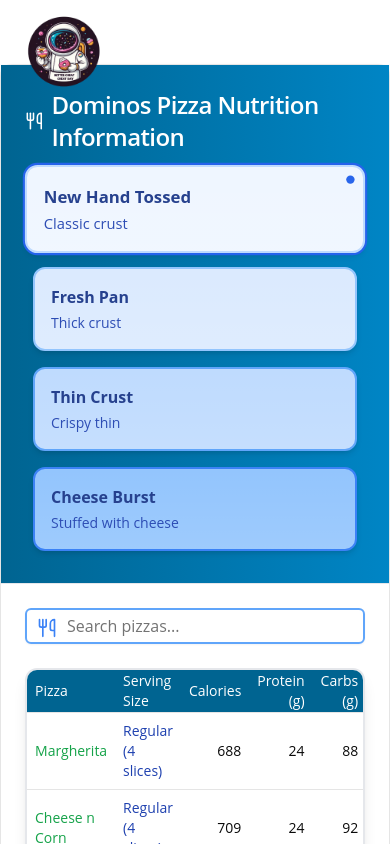
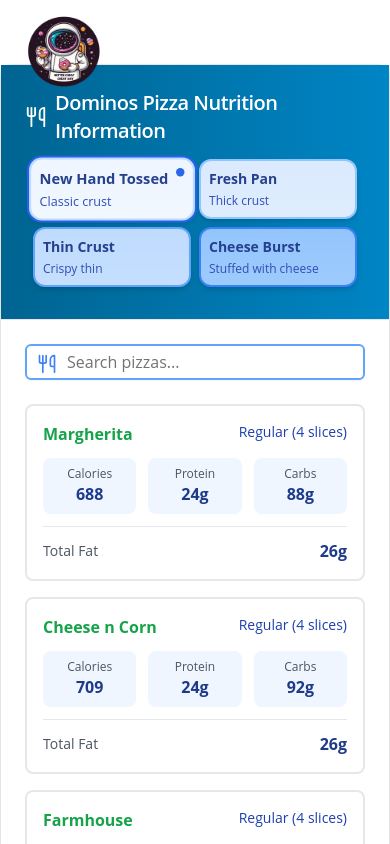
Before and after one commit to aloksingh3112/better-chear-day-v2, a Next.js app: page /dominoes in a window 390 px wide. Shown: the top 844 px of the page. Built offline with nearby package versions, Linux system fonts and the light colour scheme.

Commit message:
changed ui for mobile

```diff
--- a/src/app/burger-king/page.tsx
+++ b/src/app/burger-king/page.tsx
@@ -1,14 +1,8 @@
+
+
 "use client"
 import React, { useState } from 'react';
 import { Input } from "@/components/ui/input";
-import {
-  Table,
-  TableBody,
-  TableCell,
-  TableHead,
-  TableHeader,
-  TableRow,
-} from "@/components/ui/table";
 import { Card, CardHeader, CardTitle, CardContent } from "@/components/ui/card";
 import { Beef } from "lucide-react";
 
@@ -189,29 +183,27 @@
 
   const isVeg = (name) => {
     const nonVegExceptions = [
-        'chicken fries',
-        'cheesy chicken fries'
+      'chicken fries',
+      'cheesy chicken fries'
     ];
 
-    // Check exceptions first
     if (nonVegExceptions.some(item =>
         name.toLowerCase().includes(item.toLowerCase()))) {
         return false;
     }
 
-    // Then check for vegetarian items
     return name.toLowerCase().includes('veg') ||
            name.toLowerCase().includes('paneer') ||
            name.toLowerCase().includes('fries') ||
            name.toLowerCase().includes('hash brown');
-};
+  };
 
   return (
     <Card className="w-full bg-white">
       <CardHeader className="border-b border-gray-200 bg-gradient-to-r from-[#ED7801] to-[#FF9B3F] text-white">
         <div className="flex items-center gap-2">
           <Beef className="h-6 w-6" />
-          <CardTitle className="text-2xl">Burger King Nutrition Information</CardTitle>
+          <CardTitle className="text-xl md:text-2xl">Burger King Nutrition Information</CardTitle>
         </div>
       </CardHeader>
 
@@ -230,38 +222,90 @@
           </div>
         </div>
 
-        <div className="rounded-xl border-2 border-gray-200 overflow-hidden shadow-lg">
-          <Table>
-            <TableHeader>
-              <TableRow className="bg-[#ED7801] text-white hover:bg-[#ED7801]/90">
-                <TableHead className="w-[30%] text-white">Item</TableHead>
-                <TableHead className="w-[15%] text-white">Serving Size</TableHead>
-                <TableHead className="text-right text-white">Calories</TableHead>
-                <TableHead className="text-right text-white">Protein (g)</TableHead>
-                <TableHead className="text-right text-white">Carbs (g)</TableHead>
-                <TableHead className="text-right text-white">Fat (g)</TableHead>
-              </TableRow>
-            </TableHeader>
-            <TableBody>
+        {/* Desktop Table View */}
+        <div className="hidden md:block rounded-xl border-2 border-gray-200 overflow-hidden shadow-lg">
+          <table className="w-full">
+            <thead>
+              <tr className="bg-[#ED7801] text-white">
+                <th className="text-left p-4 font-medium">Item</th>
+                <th className="text-left p-4 font-medium">Serving Size</th>
+                <th className="text-right p-4 font-medium">Calories</th>
+                <th className="text-right p-4 font-medium">Protein (g)</th>
+                <th className="text-right p-4 font-medium">Carbs (g)</th>
+                <th className="text-right p-4 font-medium">Fat (g)</th>
+              </tr>
+            </thead>
+            <tbody>
               {filteredData.map((item, index) => (
-                <TableRow
+                <tr
                   key={index}
-                  className="hover:bg-orange-50 transition-colors duration-200"
+                  className="hover:bg-orange-50 transition-colors duration-200 border-t border-gray-200"
                 >
-                  <TableCell className={`font-medium ${isVeg(item.name) ? categoryColors["Veg"] : categoryColors["Non-Veg"]}`}>
+                  <td className={`p-4 font-medium ${isVeg(item.name) ? categoryColors["Veg"] : categoryColors["Non-Veg"]}`}>
                     {item.name}
-                  </TableCell>
-                  <TableCell className="font-medium text-orange-800">
+                  </td>
+                  <td className="p-4 font-medium text-orange-800">
                     {item.servingSize}
-                  </TableCell>
-                  <TableCell className="text-right">{item.calories}</TableCell>
-                  <TableCell className="text-right">{item.protein}</TableCell>
-                  <TableCell className="text-right">{item.carbs}</TableCell>
-                  <TableCell className="text-right">{item.fat}</TableCell>
-                </TableRow>
+                  </td>
+                  <td className="p-4 text-right">{item.calories}</td>
+                  <td className="p-4 text-right">{item.protein}</td>
+                  <td className="p-4 text-right">{item.carbs}</td>
+                  <td className="p-4 text-right">{item.fat}</td>
+                </tr>
               ))}
-            </TableBody>
-          </Table>
+            </tbody>
+          </table>
+        </div>
+
+        {/* Mobile Card View */}
+        <div className="md:hidden space-y-4">
+          {filteredData.map((item, index) => (
+            <div
+              key={index}
+              className="rounded-lg border-2 border-gray-200 p-4 hover:bg-orange-50 transition-colors duration-200"
+            >
+              <div className="flex justify-between items-start mb-3">
+                <h3 className={`font-bold ${isVeg(item.name) ? categoryColors["Veg"] : categoryColors["Non-Veg"]}`}>
+                  {item.name}
+                </h3>
+                <span className="text-sm text-orange-800 font-medium">{item.servingSize}</span>
+              </div>
+
+              <div className="grid grid-cols-3 gap-3">
+                <div className="text-center p-2 bg-orange-50 rounded-lg">
+                  <div className="text-xs text-gray-600">Calories</div>
+                  <div className="font-bold text-orange-900">{item.calories}</div>
+                </div>
+                <div className="text-center p-2 bg-orange-50 rounded-lg">
+                  <div className="text-xs text-gray-600">Protein</div>
+                  <div className="font-bold text-orange-900">{item.protein}g</div>
+                </div>
+                <div className="text-center p-2 bg-orange-50 rounded-lg">
+                  <div className="text-xs text-gray-600">Carbs</div>
+                  <div className="font-bold text-orange-900">{item.carbs}g</div>
+                </div>
+              </div>
+
+              <div className="mt-3 pt-3 border-t border-gray-200">
+                <div className="flex justify-between items-center">
+                  <span className="text-sm text-gray-600">Total Fat</span>
+                  <span className="font-bold text-orange-900">{item.fat}g</span>
+                </div>
+              </div>
+            </div>
+          ))}
+        </div>
+
+        {/* Legend */}
+        <div className="mt-6 flex gap-4 text-sm">
+          <div className="flex items-center gap-2">
+            <span className="w-3 h-3 rounded-full bg-green-600"></span>
+            <span>Vegetarian</span>
+          </div>
+          <div className="flex items-center gap-2">
+            <span className="w-3 h-3 rounded-full bg-red-600"></span>
+            <span>Non-Vegetarian</span>
+          </div>
         </div>
       </CardContent>
     </Card>
--- a/src/app/dominoes/page.tsx
+++ b/src/app/dominoes/page.tsx
@@ -1,14 +1,6 @@
 "use client"
 import React, { useState } from 'react';
 import { Input } from "@/components/ui/input";
-import {
-  Table,
-  TableBody,
-  TableCell,
-  TableHead,
-  TableHeader,
-  TableRow,
-} from "@/components/ui/table";
 import { Card, CardHeader, CardTitle, CardContent } from "@/components/ui/card";
 import { Utensils } from "lucide-react";
 
@@ -56,6 +48,30 @@
       "protein": 24,
       "carbs": 92,
       "fat": 26
+    },
+    {
+      "name": "Farmhouse",
+      "servingSize": "Regular (4 slices)",
+      "calories": 751,
+      "protein": 26,
+      "carbs": 94,
+      "fat": 28
+    },
+    {
+      "name": "Pepperoni",
+      "servingSize": "Regular (4 slices)",
+      "calories": 788,
+      "protein": 32,
+      "carbs": 88,
+      "fat": 32
+    },
+    {
+      "name": "Chicken Golden Delight",
+      "servingSize": "Regular (4 slices)",
+      "calories": 802,
+      "protein": 36,
+      "carbs": 88,
+      "fat": 34
     }
   ],
   "pan": [
@@ -74,6 +90,30 @@
       "protein": 27,
       "carbs": 93,
       "fat": 29
+    },
+    {
+      "name": "Farmhouse",
+      "servingSize": "Regular (4 slices)",
+      "calories": 786,
+      "protein": 29,
+      "carbs": 95,
+      "fat": 31
+    },
+    {
+      "name": "Pepperoni",
+      "servingSize": "Regular (4 slices)",
+      "calories": 823,
+      "protein": 35,
+      "carbs": 89,
+      "fat": 35
+    },
+    {
+      "name": "Chicken Golden Delight",
+      "servingSize": "Regular (4 slices)",
+      "calories": 837,
+      "protein": 39,
+      "carbs": 89,
+      "fat": 37
     }
   ],
   "thin": [
@@ -92,6 +132,30 @@
       "protein": 17,
       "carbs": 54,
       "fat": 20
+    },
+    {
+      "name": "Farmhouse",
+      "servingSize": "Regular (4 slices)",
+      "calories": 503,
+      "protein": 19,
+      "carbs": 56,
+      "fat": 22
+    },
+    {
+      "name": "Pepperoni",
+      "servingSize": "Regular (4 slices)",
+      "calories": 540,
+      "protein": 25,
+      "carbs": 50,
+      "fat": 26
+    },
+    {
+      "name": "Chicken Golden Delight",
+      "servingSize": "Regular (4 slices)",
+      "calories": 554,
+      "protein": 29,
+      "carbs": 50,
+      "fat": 28
     }
   ],
   "burst": [
@@ -110,11 +174,33 @@
       "protein": 32,
       "carbs": 111,
       "fat": 38
+    },
+    {
+      "name": "Farmhouse",
+      "servingSize": "Regular (4 slices)",
+      "calories": 963,
+      "protein": 34,
+      "carbs": 113,
+      "fat": 40
+    },
+    {
+      "name": "Pepperoni",
+      "servingSize": "Regular (4 slices)",
+      "calories": 1000,
+      "protein": 40,
+      "carbs": 107,
+      "fat": 44
+    },
+    {
+      "name": "Chicken Golden Delight",
+      "servingSize": "Regular (4 slices)",
+      "calories": 1014,
+      "protein": 44,
+      "carbs": 107,
+      "fat": 46
     }
   ]
 };
-
-// Add more pizza data for each crust type...
 
 const NutritionTable = () => {
   const [searchTerm, setSearchTerm] = useState('');
@@ -135,10 +221,10 @@
       <CardHeader className="border-b border-gray-200 bg-gradient-to-r from-[#006491] to-[#0085C5] text-white">
         <div className="flex items-center gap-2">
           <Utensils className="h-6 w-6" />
-          <CardTitle className="text-2xl">Dominos Pizza Nutrition Information</CardTitle>
+          <CardTitle className="text-xl md:text-2xl">Dominos Pizza Nutrition Information</CardTitle>
         </div>
 
-        <div className="mt-6 grid grid-cols-1 md:grid-cols-2 lg:grid-cols-4 gap-4 p-2">
+        <div className="mt-6 grid grid-cols-2 md:grid-cols-4 gap-2 md:gap-4 p-2">
           {crustInfo.map((crust) => (
             <div
               key={crust.key}
@@ -148,9 +234,9 @@
                          ${selectedCrust === crust.key ? 'ring-2 ring-blue-600 scale-105' : ''}
                          shadow-md`}
             >
-              <div className="p-4">
-                <div className="font-bold text-blue-900">{crust.name}</div>
-                <div className="mt-1 text-sm text-blue-800">{crust.description}</div>
+              <div className="p-2 md:p-4">
+                <div className="font-bold text-sm md:text-base text-blue-900">{crust.name}</div>
+                <div className="mt-1 text-xs md:text-sm text-blue-800">{crust.description}</div>
               </div>
               {selectedCrust === crust.key && (
                 <div className="absolute top-2 right-2 w-2 h-2 bg-blue-600 rounded-full"></div>
@@ -176,38 +262,78 @@
           </div>
         </div>
 
-        <div className="rounded-xl border-2 border-gray-200 overflow-hidden shadow-lg">
-          <Table>
-            <TableHeader>
-              <TableRow className="bg-[#006491] text-white hover:bg-[#006491]/90">
-                <TableHead className="w-[30%] text-white">Pizza</TableHead>
-                <TableHead className="w-[15%] text-white">Serving Size</TableHead>
-                <TableHead className="text-right text-white">Calories</TableHead>
-                <TableHead className="text-right text-white">Protein (g)</TableHead>
-                <TableHead className="text-right text-white">Carbs (g)</TableHead>
-                <TableHead className="text-right text-white">Fat (g)</TableHead>
-              </TableRow>
-            </TableHeader>
-            <TableBody>
+        {/* Desktop Table View */}
+        <div className="hidden md:block rounded-xl border-2 border-gray-200 overflow-hidden shadow-lg">
+          <table className="w-full">
+            <thead>
+              <tr className="bg-[#006491] text-white">
+                <th className="text-left p-4 font-medium">Pizza</th>
+                <th className="text-left p-4 font-medium">Serving Size</th>
+                <th className="text-right p-4 font-medium">Calories</th>
+                <th className="text-right p-4 font-medium">Protein (g)</th>
+                <th className="text-right p-4 font-medium">Carbs (g)</th>
+                <th className="text-right p-4 font-medium">Fat (g)</th>
+              </tr>
+            </thead>
+            <tbody>
               {filteredData.map((item, index) => (
-                <TableRow
+                <tr
                   key={index}
-                  className="hover:bg-blue-50 transition-colors duration-200"
+                  className="hover:bg-blue-50 transition-colors duration-200 border-t border-gray-200"
                 >
-                  <TableCell className={`font-medium ${isVeg(item.name) ? "text-green-600" : "text-red-600"}`}>
+                  <td className={`p-4 font-medium ${isVeg(item.name) ? "text-green-600" : "text-red-600"}`}>
                     {item.name}
-                  </TableCell>
-                  <TableCell className="font-medium text-blue-800">
+                  </td>
+                  <td className="p-4 font-medium text-blue-800">
                     {item.servingSize}
-                  </TableCell>
-                  <TableCell className="text-right">{item.calories}</TableCell>
-                  <TableCell className="text-right">{item.protein}</TableCell>
-                  <TableCell className="text-right">{item.carbs}</TableCell>
-                  <TableCell className="text-right">{item.fat}</TableCell>
-                </TableRow>
+                  </td>
+                  <td className="p-4 text-right">{item.calories}</td>
+                  <td className="p-4 text-right">{item.protein}</td>
+                  <td className="p-4 text-right">{item.carbs}</td>
+                  <td className="p-4 text-right">{item.fat}</td>
+                </tr>
               ))}
-            </TableBody>
-          </Table>
+            </tbody>
+          </table>
+        </div>
+
+        {/* Mobile Card View */}
+        <div className="md:hidden space-y-4">
+          {filteredData.map((item, index) => (
+            <div
+              key={index}
+              className="rounded-lg border-2 border-gray-200 p-4 hover:bg-blue-50 transition-colors duration-200"
+            >
+              <div className="flex justify-between items-start mb-3">
+                <h3 className={`font-bold ${isVeg(item.name) ? "text-green-600" : "text-red-600"}`}>
+                  {item.name}
+                </h3>
+                <span className="text-sm text-blue-800 font-medium">{item.servingSize}</span>
+              </div>
+
+              <div className="grid grid-cols-3 gap-3">
+                <div className="text-center p-2 bg-blue-50 rounded-lg">
+                  <div className="text-xs text-gray-600">Calories</div>
+                  <div className="font-bold text-blue-900">{item.calories}</div>
+                </div>
+                <div className="text-center p-2 bg-blue-50 rounded-lg">
+                  <div className="text-xs text-gray-600">Protein</div>
+                  <div className="font-bold text-blue-900">{item.protein}g</div>
+                </div>
+                <div className="text-center p-2 bg-blue-50 rounded-lg">
+                  <div className="text-xs text-gray-600">Carbs</div>
+                  <div className="font-bold text-blue-900">{item.carbs}g</div>
+                </div>
+              </div>
+
+              <div className="mt-3 pt-3 border-t border-gray-200">
+                <div className="flex justify-between items-center">
+                  <span className="text-sm text-gray-600">Total Fat</span>
+                  <span className="font-bold text-blue-900">{item.fat}g</span>
+                </div>
+              </div>
+            </div>
+          ))}
         </div>
       </CardContent>
     </Card>
--- a/src/app/starbucks/page.tsx
+++ b/src/app/starbucks/page.tsx
@@ -11,7 +11,7 @@
 } from "@/components/ui/table";
 import { Card, CardHeader, CardTitle, CardContent } from "@/components/ui/card";
 import { Coffee } from "lucide-react";
-import { menuData } from '../../data/starbucks';
+import {menuData} from '../../data/starbucks'
 
 const sizesInfo = [
   {
@@ -52,10 +52,10 @@
       <CardHeader className="border-b border-gray-200 bg-gradient-to-r from-green-800 to-green-900 text-white">
         <div className="flex items-center gap-2">
           <Coffee className="h-6 w-6" />
-          <CardTitle className="text-2xl">Starbucks Nutrition Information</CardTitle>
+          <CardTitle className="text-xl md:text-2xl">Starbucks Nutrition Information</CardTitle>
         </div>
 
-        <div className="mt-6 grid grid-cols-1 md:grid-cols-2 lg:grid-cols-4 gap-4 p-2">
+        <div className="mt-6 grid grid-cols-2 md:grid-cols-4 gap-2 md:gap-4 p-2">
           {sizesInfo.map((size) => (
             <div
               key={size.name}
@@ -63,12 +63,12 @@
                          transition-all duration-300 hover:scale-105 cursor-pointer
                          shadow-md`}
             >
-              <div className="p-4">
+              <div className="p-2 md:p-4">
                 <div className="flex items-center justify-between">
-                  <span className="text-2xl">{size.icon}</span>
-                  <span className="font-bold text-xl text-green-900">{size.name}</span>
+                  <span className="text-xl md:text-2xl">{size.icon}</span>
+                  <span className="font-bold text-sm md:text-xl text-green-900">{size.name}</span>
                 </div>
-                <div className="mt-2 text-sm font-medium text-green-800">{size.volume}</div>
+                <div className="mt-1 md:mt-2 text-xs md:text-sm font-medium text-green-800">{size.volume}</div>
               </div>
               <div className="absolute inset-0 bg-gradient-to-t from-white/10 to-transparent"></div>
             </div>
@@ -91,7 +91,8 @@
           </div>
         </div>
 
-        <div className="rounded-xl border-2 border-gray-200 overflow-hidden shadow-lg">
+        {/* Desktop Table View */}
+        <div className="hidden md:block rounded-xl border-2 border-gray-200 overflow-hidden shadow-lg">
           <Table>
             <TableHeader>
               <TableRow className="bg-green-800 text-white hover:bg-green-800/90">
@@ -122,6 +123,43 @@
             </TableBody>
           </Table>
         </div>
+
+        {/* Mobile Card View */}
+        <div className="md:hidden space-y-4">
+          {filteredData.map((item, index) => (
+            <div
+              key={index}
+              className="rounded-lg border-2 border-gray-200 p-4 hover:bg-green-50 transition-colors duration-200"
+            >
+              <div className="flex justify-between items-start mb-3">
+                <h3 className="font-bold text-green-900">{item.name}</h3>
+                <span className="text-sm text-green-800 font-medium">{item.servingSize}</span>
+              </div>
+
+              <div className="grid grid-cols-3 gap-4">
+                <div className="text-center p-2 bg-green-50 rounded-lg">
+                  <div className="text-sm text-gray-600">Calories</div>
+                  <div className="font-bold text-green-900">{item.calories}</div>
+                </div>
+                <div className="text-center p-2 bg-green-50 rounded-lg">
+                  <div className="text-sm text-gray-600">Protein</div>
+                  <div className="font-bold text-green-900">{item.protein}g</div>
+                </div>
+                <div className="text-center p-2 bg-green-50 rounded-lg">
+                  <div className="text-sm text-gray-600">Carbs</div>
+                  <div className="font-bold text-green-900">{item.carbs}g</div>
+                </div>
+              </div>
+
+              <div className="mt-3 pt-3 border-t border-gray-200">
+                <div className="flex justify-between items-center">
+                  <span className="text-sm text-gray-600">Total Fat</span>
+                  <span className="font-bold text-green-900">{item.fat}g</span>
+                </div>
+              </div>
+            </div>
+          ))}
+        </div>
       </CardContent>
     </Card>
   );
```
Also changed, not shown: src/components/pages/NutritionWebsite.tsx (+32 -6 lines).
